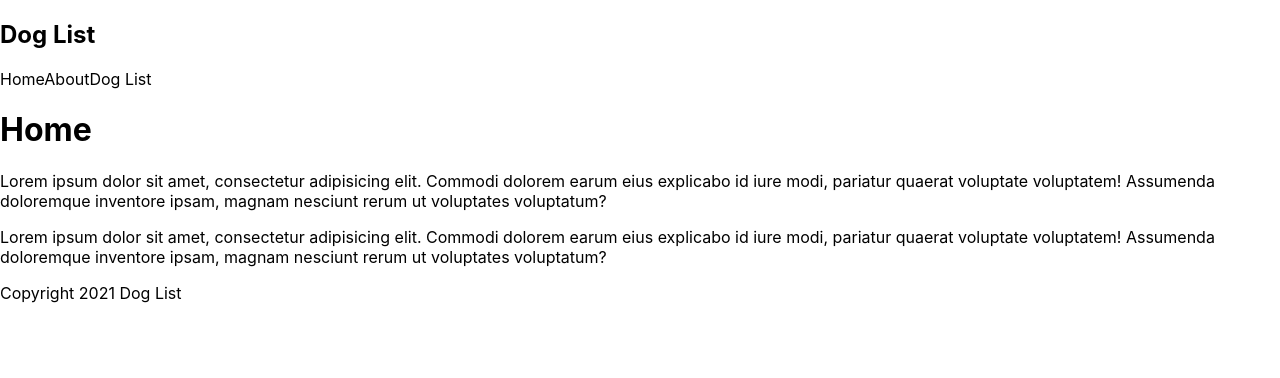
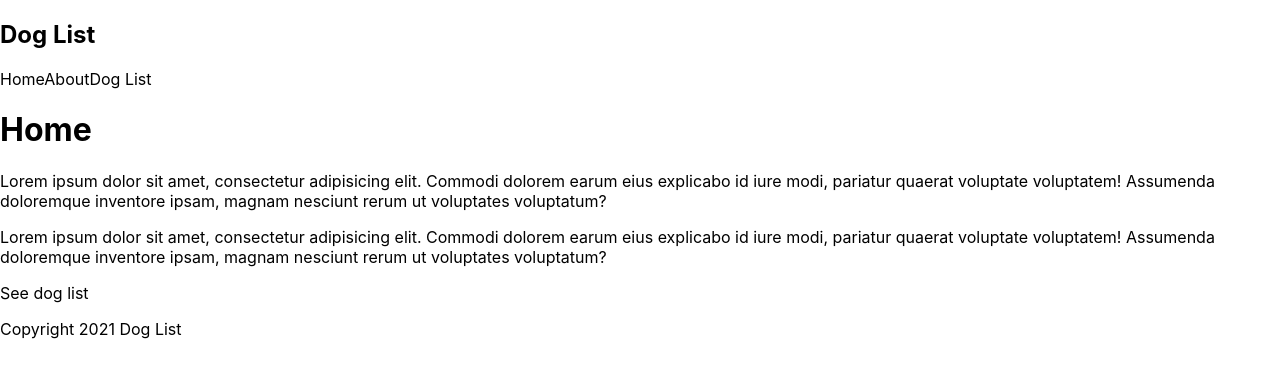
Before and after one commit to AveryKing/next-dogs, a Next.js app: page / in a window 1280 px wide. Shown: the top 378 px of the page. Built offline with nearby package versions, Linux system fonts and the light colour scheme.

Commit message:
dogs link added to ``index.js``

```diff
--- a/pages/index.js
+++ b/pages/index.js
@@ -1,5 +1,6 @@
 import Head from 'next/head'
 import Image from 'next/image'
+import Link from 'next/link';
 import styles from '../styles/Home.module.css'
 import Navbar from "../components/Navbar";
 import Footer from "../components/Footer";
@@ -11,6 +12,9 @@
       <h1>Home</h1>
         <p>Lorem ipsum dolor sit amet, consectetur adipisicing elit. Commodi dolorem earum eius explicabo id iure modi, pariatur quaerat voluptate voluptatem! Assumenda doloremque inventore ipsam, magnam nesciunt rerum ut voluptates voluptatum?</p>
         <p>Lorem ipsum dolor sit amet, consectetur adipisicing elit. Commodi dolorem earum eius explicabo id iure modi, pariatur quaerat voluptate voluptatem! Assumenda doloremque inventore ipsam, magnam nesciunt rerum ut voluptates voluptatum?</p>
+        <Link href={'/dogs'}>
+            <a>See dog list</a>
+        </Link>
         <Footer/>
     </div>
   )
```
